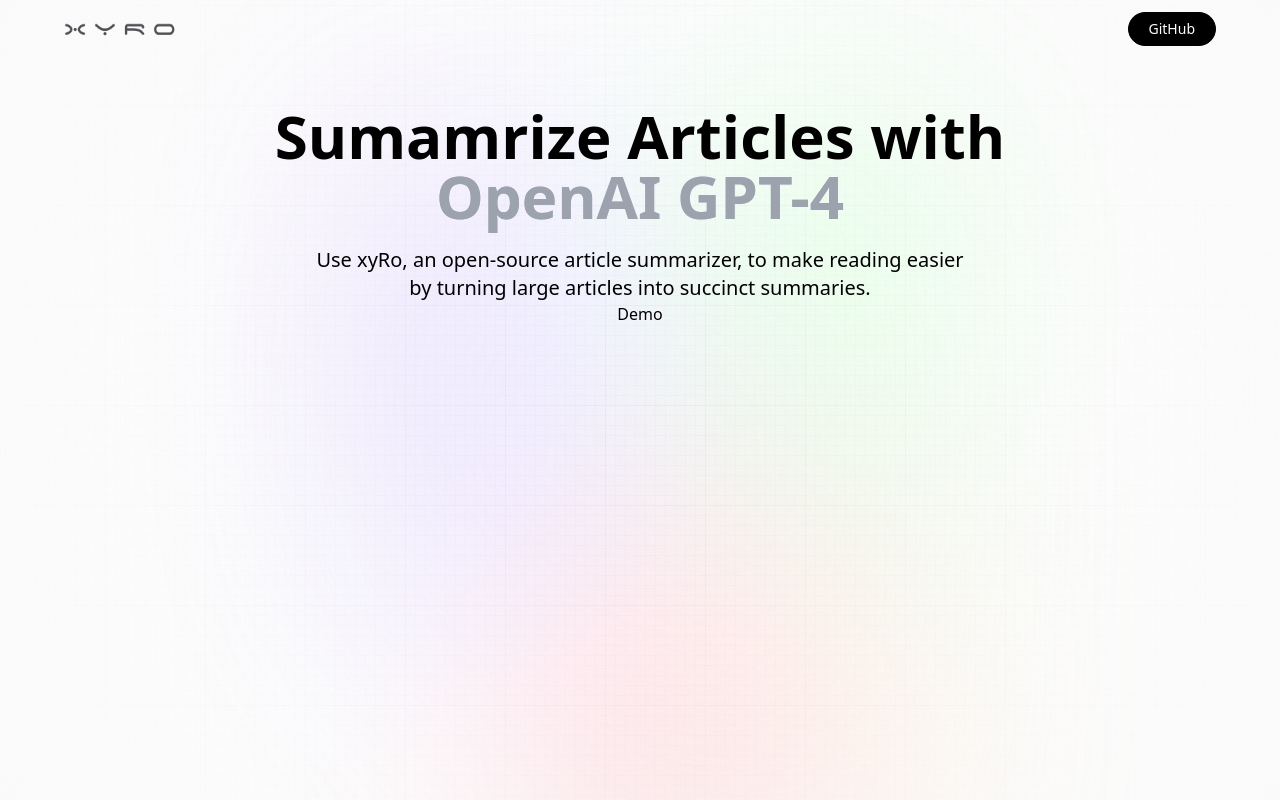
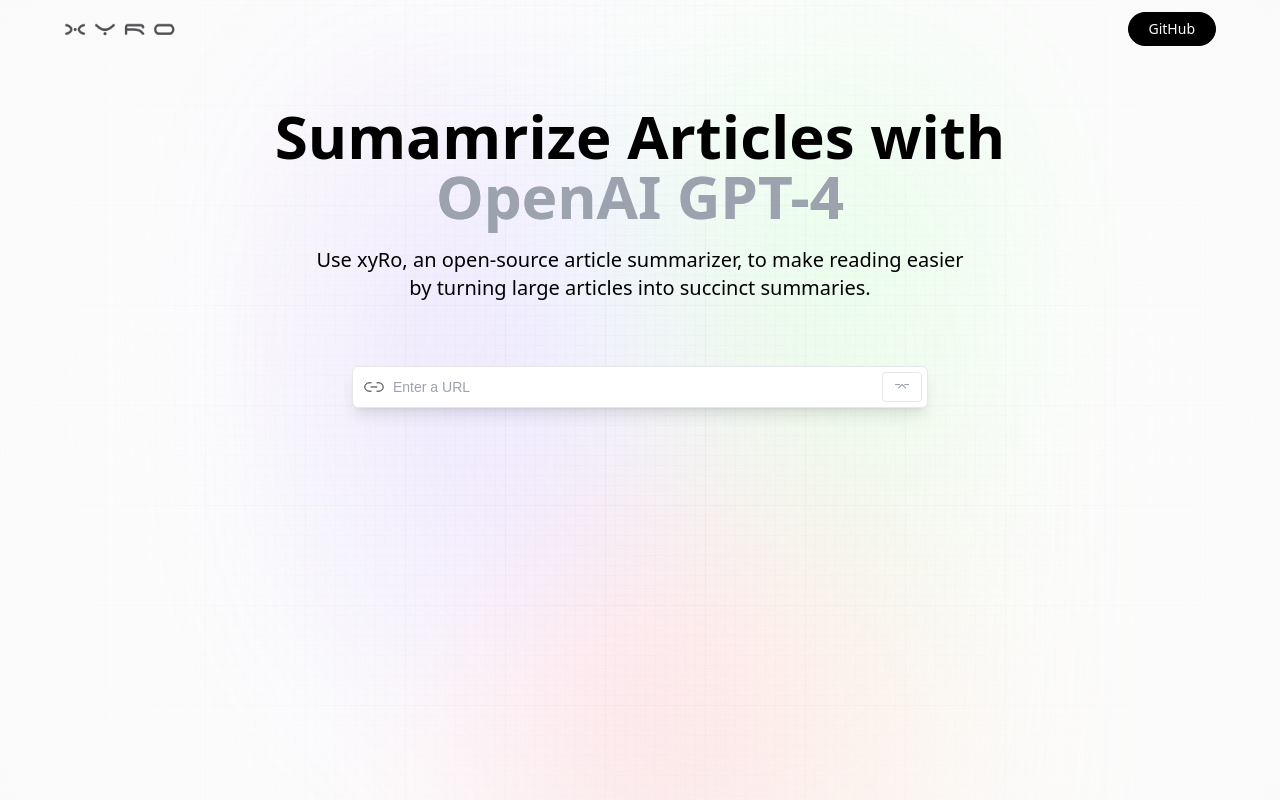
Before and after one commit to srdarkseer/article-summarizer, a React (Vite) app: page / in a window 1280 px wide. Built offline with nearby package versions, Linux system fonts and the light colour scheme; a web font is replaced by a local one.

Commit message:
updated Demo section

```diff
--- a/src/App.css
+++ b/src/App.css
@@ -88,11 +88,11 @@
 }
 
 .url_input {
-  @apply block w-full rounded-md border border-gray-200 bg-white py-2.5 pl-10 pr-12 text-sm shadow-lg font-satoshi font-medium focus:border-black focus:outline-none focus:ring-0;
+  @apply block w-full rounded-md border border-gray-200 bg-white py-2.5 pl-10 pr-12 text-sm shadow-lg font-satoshi font-medium focus:border-gray-400 focus:outline-none focus:ring-0;
 }
 
 .submit_btn {
-  @apply hover:border-gray-700 hover:text-gray-700 absolute inset-y-0 right-0 my-1.5 mr-1.5 flex w-10 items-center justify-center rounded border border-gray-200 font-sans text-sm font-medium text-gray-400;
+  @apply hover:border-gray-500 hover:text-gray-700 absolute inset-y-0 right-0 my-1.5 mr-1.5 flex w-10 items-center justify-center rounded border border-gray-200 font-sans text-sm font-medium text-gray-400;
 }
 
 .link_card {
--- a/src/components/Demo.jsx
+++ b/src/components/Demo.jsx
@@ -1,9 +1,47 @@
-import React from 'react'
+import { useState, useEffect } from "react";
+
+import { copy, linkIcon, loader, tick } from "../assets";
 
 const Demo = () => {
+  const [article, setArticle] = useState({
+    url: '',
+    summary: '',
+  });
+
+  const handleSubmit = async (e) => {
+    alert('Submitted');
+  }
+
   return (
-    <div>Demo</div>
-  )
-}
+    <section className="mt-16 w-full max-w-xl">
+      <div className="flex flex-col w-full gap-2">
+        <form
+          className="relative flex justify-center items-center"
+          onSubmit={handleSubmit}
+        >
+          <img src={linkIcon}
+          alt="link-icon"
+          className="absolute left-0 my-2 ml-3 w-5" />
 
-export default Demo
+          <input
+          type="url"
+          placeholder="Enter a URL"
+          value={article.url}
+          onChange={(e) => setArticle({ ...article, url: e.target.value})}
+          required
+          className="url_input peer"
+           />
+
+          <button
+          type="submit"
+          className="submit_btn  peer-focus:border-gray-700 peer-focus:text-gray-700"
+          >
+            ⌤
+          </button>
+        </form>
+      </div>
+    </section>
+  );
+};
+
+export default Demo;
```
